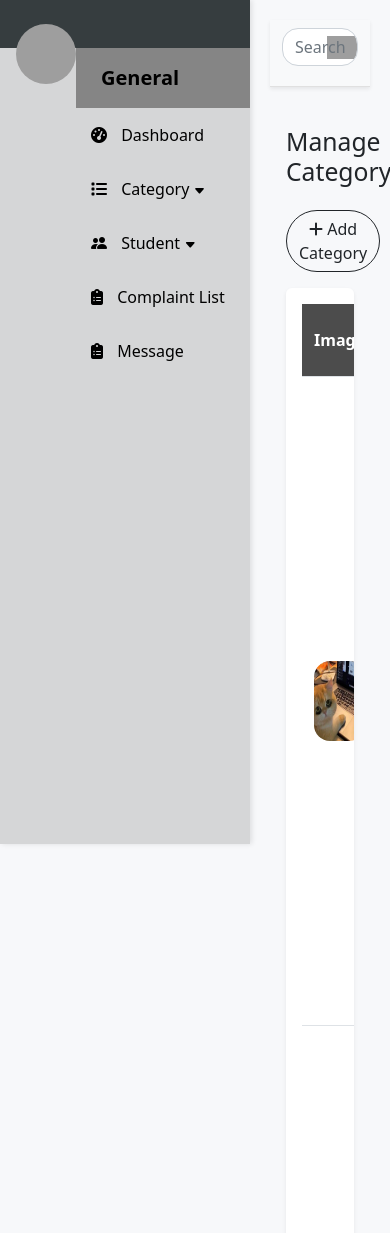
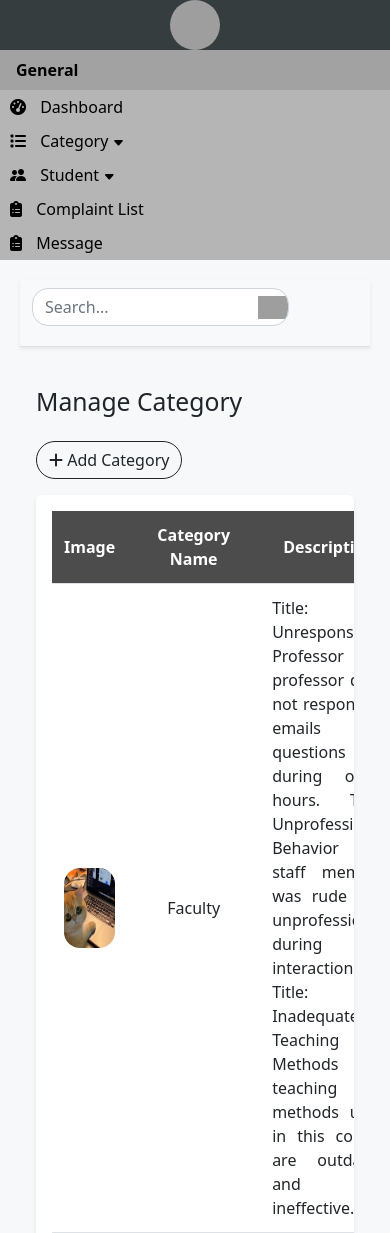
Before and after one commit to Eliza-ke/Online-Complaints-System, a Flask app: template website/templates/admincategory.html in a window 390 px wide; the page is wider, and only the part inside the window is pictured. Shown: the top 1233 px of that part. Run offline with Flask 3, Linux system fonts and the light colour scheme; the template is opened without the code that fills it: values that come from a table or form of the project are taken from there, others are empty; grey boxes are pictures that could not be loaded.

Commit message:
responsive to admin site

```diff
--- a/website/static/css/admincss.css
+++ b/website/static/css/admincss.css
@@ -1,48 +1,174 @@
-
 body {
   background-color: #f7f8fa;
 }
+
+@media (min-width: 576px) {
+  body {
+    font-size: 0.8rem;
+  }
+}
+
+@media (min-width: 768px) {
+  body {
+    font-size: 0.9rem;
+  }
+}
+
+@media (min-width: 992px) {
+  body {
+    font-size: 0.9rem;
+  }
+}
+
+@media (min-width: 1200px) {
+  body {
+    font-size: 1rem;
+  }
+}
+
 .sidebar {
-    width: 250px;
-    height: 100vh;
-    position: fixed;
-    background-color: #d5d6d7;
+  height: 100%;
+  width: auto;
+  background-color: #b5b5b5;
   color: #fff;
-    box-shadow: 2px 0 5px rgba(0,0,0,0.1);
+  box-shadow: 2px 0 5px rgba(0, 0, 0, 0.1);
 }
 .sidebar a {
-    color: #000000;
+  color: #000;
   text-decoration: none;
   display: block;
-    padding: 15px;
+  padding: 15px 25px;
   transition: background-color 0.3s;
 }
-.general {
-    padding: 15px;
-    color: rgb(0, 0, 0);
-    background-color: #858585;
+
+
+@media (min-width: 1200px) {
+    .sidebar a {
+        padding: 15px 25px;
       }
-.sidebar a:hover{
-    background-color: #94949452;
+}
+@media (max-width: 852px) {
+    .sidebar a {
+        padding: 8px 15px;
+      }
+}
+
+@media (max-width: 768px) {
+    .sidebar a {
+        padding: 6px 12px;
+      }
+}
+
+@media (max-width: 684px) {
+    .sidebar a {
+        padding: 5px 10px;
+      }
+}
+
+.sidebar a:hover {
+  background-color: rgba(148, 148, 148, 0.32);
   color: black;
 }
 .sidebar .nav-item i {
   margin-right: 10px;
 }
+
+.general {
+  color: rgb(0, 0, 0);
+  background-color: #a2a2a2;
+  font-weight: 700;
+}
+.general:hover{
+    color: rgb(0, 0, 0);
+}
+
+
 .content {
-    margin-left: 250px;
   padding: 20px;
   background-color: #f7f8fa;
   min-height: 100vh;
-    width: calc(100% - 250px);
+  min-width: auto;
+  /* width: calc(100% - 250px); */
 }
 
-.admin_details{
+.admin_details {
   color: rgb(255, 255, 255);
   background-color: rgb(54, 61, 63);
+  display: flex;
+  flex-direction: column;
+  align-items: center;
 }
-#searchInput{
-    background-image: url('https://cdn1.iconfinder.com/data/icons/hawcons/32/698627-icon-111-search-512.png');
+
+.admin_details p{
+    margin:0;
+    font-weight:400;
+}
+
+@media (min-width: 576px) {
+    .admin_details {
+      padding: 10px 5px;
+      flex-direction: row;
+      align-items: center;
+    }
+  }
+
+  @media (min-width: 768px) {
+    .admin_details {
+      padding: 15px 10px;
+      flex-direction: row;
+      align-items: center;
+    }
+  }
+
+  @media (min-width: 992px) {
+    .admin_details {
+      padding: 17px 12px;
+    }
+  }
+
+  @media (min-width: 1200px) {
+    .admin_details {
+        padding:30px 20px;
+    }
+  }
+
+
+  .imgsizing {
+    width: 50px;
+    height: 50px;
+    float: left;
+}
+
+@media (min-width: 576px) {
+    .imgsizing {
+        width: 30px;
+        height: 30px;
+    }
+}
+
+@media (min-width: 768px) {
+    .imgsizing {
+        width: 30px;
+        height: 30px;
+    }
+}
+
+@media (min-width: 992px) {
+    .imgsizing {
+        width: 40px;
+        height: 40px;
+    }
+}
+
+@media (min-width: 1200px) {
+    .imgsizing {
+        width: 50px;
+        height: 50px;
+    }
+}
+
+#searchInput {
+  background-image: url("https://cdn1.iconfinder.com/data/icons/hawcons/32/698627-icon-111-search-512.png");
   background-repeat: no-repeat;
   background-position: right center;
   background-size: 30px;
--- a/website/templates/admincomplaint.html
+++ b/website/templates/admincomplaint.html
@@ -4,8 +4,9 @@
 <h2 class="my-3">Complaint List</h2>
   <div class="p-3 mb-5 rounded table-responsive">
     <div class="d-flex justify-content-between mb-5">
+
       <div class="dropdown">
-        <button class="btn btn-secondary dropdown-toggle" type="button" data-bs-toggle="dropdown" aria-expanded="false" style="float:right">
+        <button class="btn btn-secondary dropdown-toggle" type="button" data-bs-toggle="dropdown" aria-expanded="false">
           filter issue
         </button>
         <ul class="dropdown-menu">
@@ -17,7 +18,7 @@
       </div>
 
       <div class="dropdown">
-        <button class="btn btn-secondary dropdown-toggle" type="button" data-bs-toggle="dropdown" aria-expanded="false" style="float:right">
+        <button class="btn btn-secondary dropdown-toggle" type="button" data-bs-toggle="dropdown" aria-expanded="false">
           filter status
         </button>
         <ul class="dropdown-menu" >
--- a/website/templates/adminlayout.html
+++ b/website/templates/adminlayout.html
@@ -12,31 +12,31 @@
     <script src="https://code.jquery.com/jquery-3.6.0.min.js"></script>
 </head>
 <body>
-    <div class="container-fluid"></div>
-    <div class="d-flex">
+    <div class="row">
+        <div class="col-lg-2 col-md-3 col-sm-2">
             <nav class="sidebar">
                 <div class="text-center admin-details">
-                <div class="admin_details py-4 px-3">
-                    <div style="float:left">
+                    <div class="admin_details">
                             <img
                             src="{{ url_for('static', filename='images/' + session.get('admin')['admin_profile']) }}"
                             alt="Welcome Image"
-                        class="img rounded-circle" style="width:60px;height:60px;"
+                            class="img rounded-circle imgsizing"
                             />
-                    </div>
                         <div>
-                        <p style="margin:0;font-weight:bold;font-size:20px">
+                            <p>
                                 {{ session.get('admin')['admin_name']}}
                             </p>
-                        <p style="margin:0">
+                            <div class="text-break">
+                                <p>
                                     {{ session.get('admin')['admin_email']}}
                                 </p>
                             </div>
                         </div>
                     </div>
+                </div>
                 <ul class="nav flex-column">
-                <li class="general">
-                    <strong style="font-size:20px;padding-left:10px">General</strong>
+                    <li class="nav-item">
+                        <strong class="nav-link general">General</strong>
                     </li>
                     <li class="nav-item">
                         <a href="/adminDashboard" class="nav-link"><i class="fas fa-tachometer-alt"></i> Dashboard</a>
@@ -71,13 +71,14 @@
                     </li>
                 </ul>
             </nav>
+        </div>
+        <div class="col-lg-10 col-md-9 col-sm-10">
             <div class="content">
                 <nav class="navbar navbar-expand-lg navbar-light bg-light shadow-sm sticky-top">
                     <div class="container-fluid">
                         <div class="d-flex">
                             <input class="form-control rounded-4" type="text" placeholder="Search... " aria-label="Search" onkeyup="searchInfo()" id="searchInput">
                         </div>
-
 
                         <div class="collapse navbar-collapse" id="navbarNav">
                             <ul class="navbar-nav ms-auto">
@@ -105,7 +106,9 @@
                 <div class="p-3">
                     {% block content %} {% endblock %}
                 </div>
-
+            </div>
+        </div>
+    </div>
     <script src="{{ url_for('static', filename='javascript/searchInfo.js') }}"></script>
     <script src="https://cdn.jsdelivr.net/npm/@popperjs/core@2.11.6/dist/umd/popper.min.js"></script>
     <script src="https://cdn.jsdelivr.net/npm/bootstrap@5.2.3/dist/js/bootstrap.min.js"></script>
```
Also changed, not shown: other parts of website/static/css/admincss.css (+76 -24 lines), website/templates/admindashboard.html (+10 -10 lines), instance/Compliantformone.db, website/static/images/7e4a677a1a68f505784cabd59a1db375.jpg (added). Lines whose indentation alone changed are shown as unchanged.
